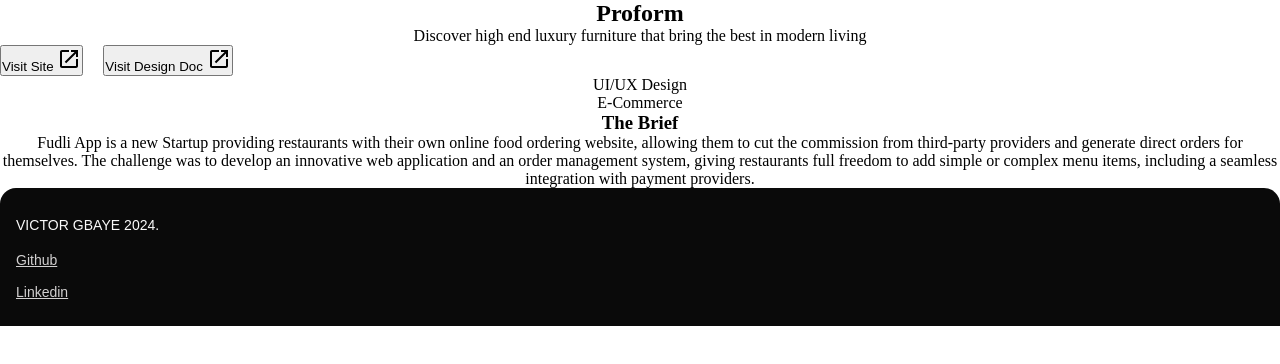
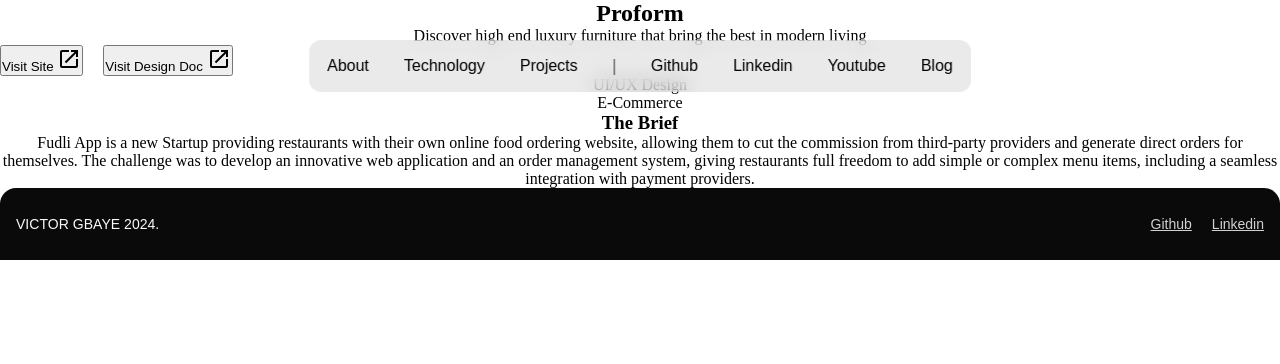
Before and after one commit to victorgbaye/portfoliov3, a React (Vite) app: page /projects/projectDetails in a window 1280 px wide. Shown: the top 364 px of the page. Built offline with nearby package versions, Linux system fonts and the light colour scheme.

Commit message:
navigation

```diff
--- a/src/App.tsx
+++ b/src/App.tsx
@@ -1,6 +1,6 @@
 import Footer from './components/Footer';
 // import MouseTrail from './components/MouseTrail';
-// import Navigation from './components/Navigation';
+import Navigation from './components/Navigation';
 import About from './pages/About';
 import ProjectDetails from './pages/ProjectDetails'
 
@@ -8,12 +8,12 @@ import { BrowserRouter as Router, Route, Routes } from 'react-router-dom';
 import Projects from './pages/Projects';
 import Home from './pages/Home';
 
-
 function App() {
 
   return (
     <>
     {/* <MouseTrail/> */}
+      <Navigation />
       <Router>
         <Routes>
           <Route path="/" element={<Home/>}/>
@@ -23,7 +23,6 @@ function App() {
 
         </Routes>
       </Router>
-      {/* <Navigation/> */}
       <Footer/>
     </>
   )
--- a/src/components/Footer.tsx
+++ b/src/components/Footer.tsx
@@ -4,8 +4,10 @@ const Footer = () => {
   return (
     <footer>
         <h4>VICTOR GBAYE 2024.</h4>
-        <a href="https://github.com/victorgbaye" target="_blank" rel="noopener noreferrer">Github</a>
-        <a href="https://www.linkedin.com/in/victor-gbaye/" target="_blank" rel="noopener noreferrer">Linkedin</a>
+        <div className="footer-links">
+          <a href="https://github.com/victorgbaye" target="_blank" rel="noopener noreferrer">Github</a>
+          <a href="https://www.linkedin.com/in/victor-gbaye/" target="_blank" rel="noopener noreferrer">Linkedin</a>
+        </div>
     </footer>
   )
 }
--- a/src/components/Navigation.tsx
+++ b/src/components/Navigation.tsx
@@ -1,5 +1,6 @@
-import { useState } from 'react';
-
+import { useEffect, useState } from 'react';
+import hamburger from '../assets/hamburger.svg'
+import cancel from '../assets/cancel.svg'
 const Navigation = () => {
   const [isOpen, setIsOpen] = useState(false);
 
@@ -7,16 +8,35 @@ const Navigation = () => {
     setIsOpen(!isOpen);
   };
 
+  useEffect(() => {
+    const handleResize = () => {
+      if (window.innerWidth < 768) {
+        setIsOpen(false);
+      }
+    };
+
+    window.addEventListener('resize', handleResize);
+    return () => {
+      window.removeEventListener('resize', handleResize);
+    };
+  }, []);
+
   return (
-    <nav className={`navbar ${isOpen ? 'open' : ''}`}>
-      <ul className="nav-links">
-        <li><a href="#skills">Home</a></li>
-        <li><a href="#experience">About</a></li>
-        <li><a href="#resume">Skills</a></li>
-        <li><a href="#resume">Works</a></li>
-        <li><a href="#contact">Github</a></li>
+    <nav className="navbar">
+      <ul className={`nav-links ${isOpen ? 'open' : ''}`}>
+        <li><a href="#socials">About</a></li>
+        <li><a href="#experience">Technology</a></li>
+        <li><a href="#projects">Projects</a></li>
+        <p>{isOpen ? '-' : '|'} </p>
+        <li><a href="#mail">Github</a></li>
+        <li><a href="#call">Linkedin</a></li>
+        <li><a href="#cv">Youtube</a></li>
+        <li><a href="#cv">Blog</a></li>
+
       </ul>
-      <button className="hamburger" onClick={toggleMenu}>&#9776;</button>
+      {/* <button >&#9776;</button> */}
+
+      <img src={isOpen? cancel : hamburger} className="hamburger" onClick={toggleMenu}/>
     </nav>
   );
 };
--- a/src/index.css
+++ b/src/index.css
@@ -13,6 +13,75 @@ body{
     height: 100vh;
     flex-direction: column;
     margin: 0;
+}
+.navbar{
+    display: flex;
+    justify-content: flex-end;
+    /* display: flex;
+    justify-content: center;
+    align-items: center;
+    position: fixed;
+    left: 50%;
+    transform: translateX(-50%);
+    top: 40px;
+    background-color: rgba(214, 213, 213, 0.5);
+    backdrop-filter: blur(10px);
+    padding: 9px 18px;
+    border-radius: 12px;
+    height: 52px;
+    z-index: 1000; */
+
+}
+
+.nav-links li a {
+    text-decoration: none;
+    color: #000;
+    overflow: hidden;
+    font-size: 16px;
+    /* padding: 10px 15px; */
+    white-space: nowrap;
+
+    font-family: 'Anton', sans-serif;
+    font-style: normal;
+    font-weight: 200;
+
+
+}
+.nav-links{
+    display: none;
+}
+.open{
+    display: flex;
+    flex-direction: column;
+    gap: 30px;
+    justify-content: flex-start;
+    align-items: flex-start;
+    list-style: none;
+    text-decoration: none;
+    background: grey;
+    position: fixed;
+    top: 70px;
+    padding: 20px;
+    border-radius: 20px;
+    width: 220px;
+    background-color: rgba(214, 213, 213, 0.5);
+    backdrop-filter: blur(10px);
+    z-index: 1000;
+}
+.hamburger{
+    display:flex;
+    cursor: pointer;
+    position: fixed;
+    right: 5vw;
+    top: 20px;
+    width: 28px;
+    z-index: 1000;
+
+    /* border: 1px solid black; */
+    /* border-radius: 12px; */
+    /* padding: 12px; */
+
+
 }
 .hero{
    height: 100vh;
@@ -207,7 +276,7 @@ body{
 }
 
 footer{
-    display: flex;
+    /* display: flex;
     max-width: 100vw;
     padding: 26px 16px;
     flex-direction: column;
@@ -216,7 +285,7 @@ footer{
     background: var(--Neutral-Background, #0A0A0A);
     border-radius: var(--Type-Size-LG, 16px);
     border-bottom-left-radius: 0px;
-    border-bottom-right-radius: 0px;
+    border-bottom-right-radius: 0px; */
 }
 footer h4{
     color: var(--Neutral-Text-Primary, #FAFAFA);
@@ -312,6 +381,52 @@ footer a{
 }
 
 @media (min-width: 768px) {
+    .navbar{
+        display: flex;
+        justify-content: center;
+        align-items: center;
+        position: fixed;
+        left: 50%;
+        transform: translateX(-50%);
+        top: 40px;
+        background-color: rgba(214, 213, 213, 0.5);
+        backdrop-filter: blur(10px);
+        padding: 9px 18px;
+        border-radius: 12px;
+        height: 52px;
+        z-index: 1000;
+
+    }
+    .nav-links{
+        display: flex;
+        align-items: center;
+        gap: 35px;
+        justify-content: center;
+        list-style: none;
+        text-decoration: none;
+    }
+    .nav-links li a {
+        text-decoration: none;
+        color: #000;
+        overflow: hidden;
+        font-size: 16px;
+        /* padding: 10px 15px; */
+        white-space: nowrap;
+
+        font-family: 'Anton', sans-serif;
+        font-style: normal;
+        font-weight: 200;
+
+
+    }
+    .hamburger {
+        display: none;
+        background: none;
+        border: none;
+        color: #fff;
+        font-size: 24px;
+        cursor: pointer;
+    }
     .hero-section{
         max-width: 1152px;
         width: 80vw; /* Adjusted for responsiveness */
@@ -403,6 +518,24 @@ footer a{
     .technology-section-icon:hover {
         transform: scale(1.1); /* Slight scale on hover for interaction feedback */
     }
+    footer{
+        display: flex;
+        max-width: 100vw;
+        padding: 26px 16px;
+        align-items: center;
+        justify-content: space-between;
+        gap: 16px;
+        background: var(--Neutral-Background, #0A0A0A);
+        border-radius: var(--Type-Size-LG, 16px);
+        border-bottom-left-radius: 0px;
+        border-bottom-right-radius: 0px;
+        height: 72px;
+    }
+    .footer-links{
+        display: flex;
+        gap: 20px;
+    }
+
 }
 
 @media (min-width: 1024px) {
```
Also changed, not shown: src/assets/cancel.svg (added), src/assets/hamburger.svg (added).
